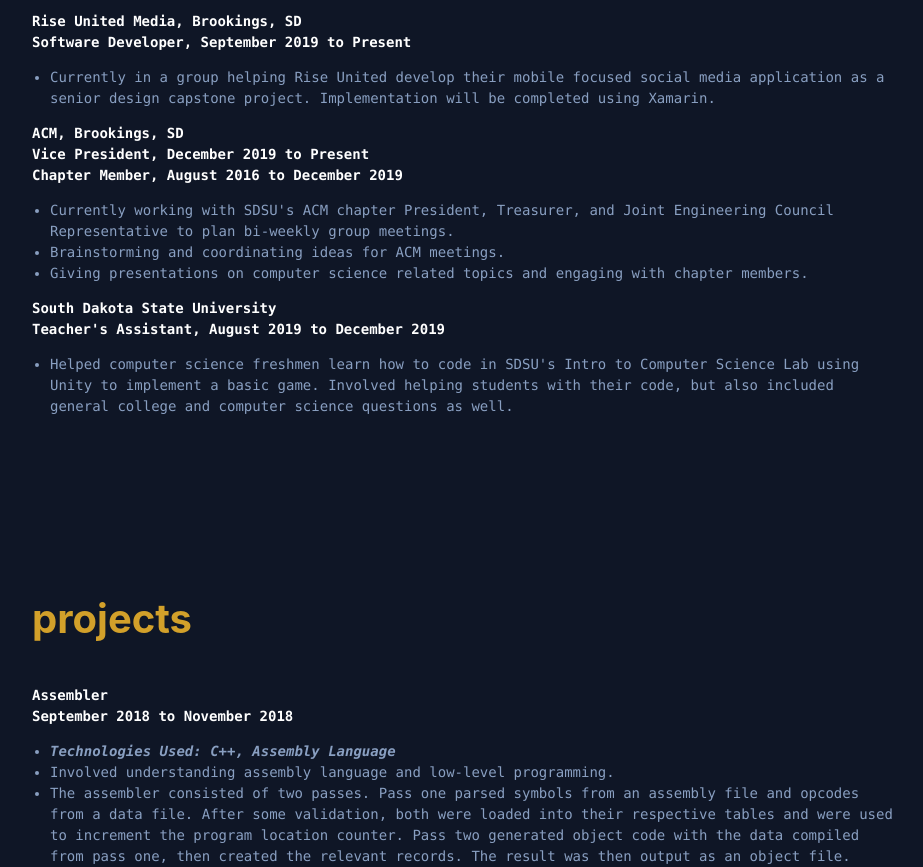
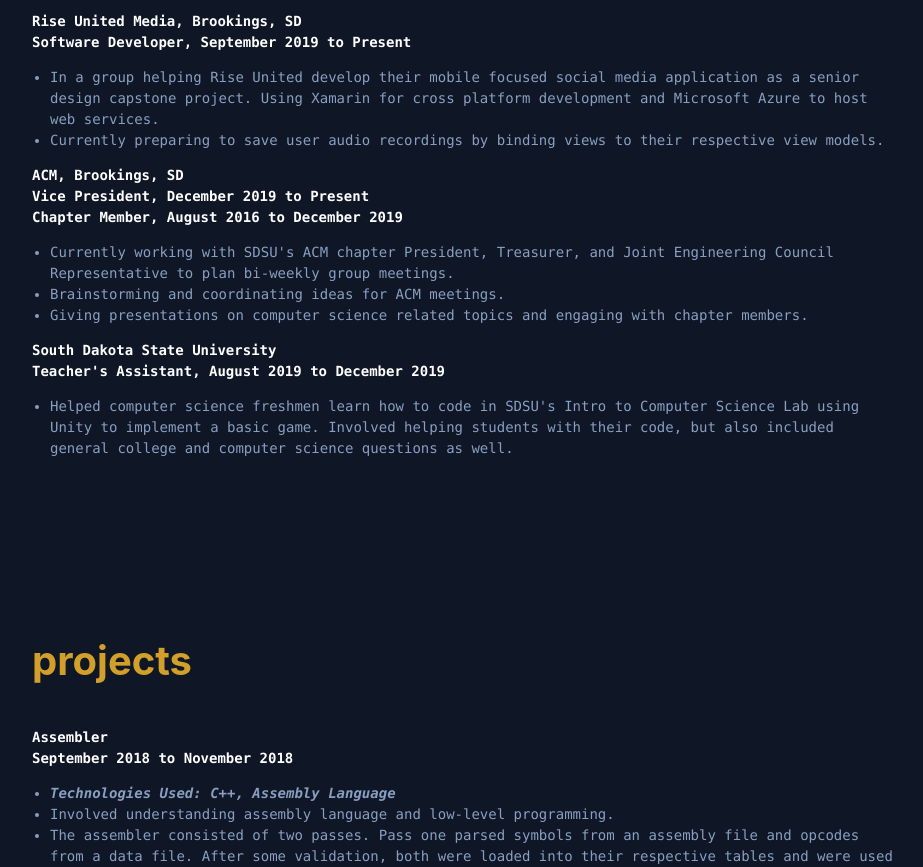
Before and after one commit to ahochha/portfolio, a website: page docs/index.html in a window 1280 px wide. Shown: the part 2952-3819 px from the top of the page, without its empty margins (175-1098 px from the left). Drawn offline with Linux system fonts and the light colour scheme.

Commit message:
Updated Rise United work experience

```diff
--- a/docs/index.html
+++ b/docs/index.html
@@ -290,9 +290,12 @@
                 </p>
                 <ul class="standard-list" style="padding-left:18px">
                     <li class="standard-list">
-                        Currently in a group helping Rise United develop their mobile focused social media
-                        application as a senior design capstone project. Implementation will be completed
-                        using Xamarin.
+                        In a group helping Rise United develop their mobile focused social media
+                        application as a senior design capstone project. Using Xamarin for cross platform development
+                        and Microsoft Azure to host web services.
+                    </li>
+                    <li class="standard-list">
+                        Currently preparing to save user audio recordings by binding views to their respective view models.
                     </li>
                 </ul>
                 <p class="highlighted-text">
```
